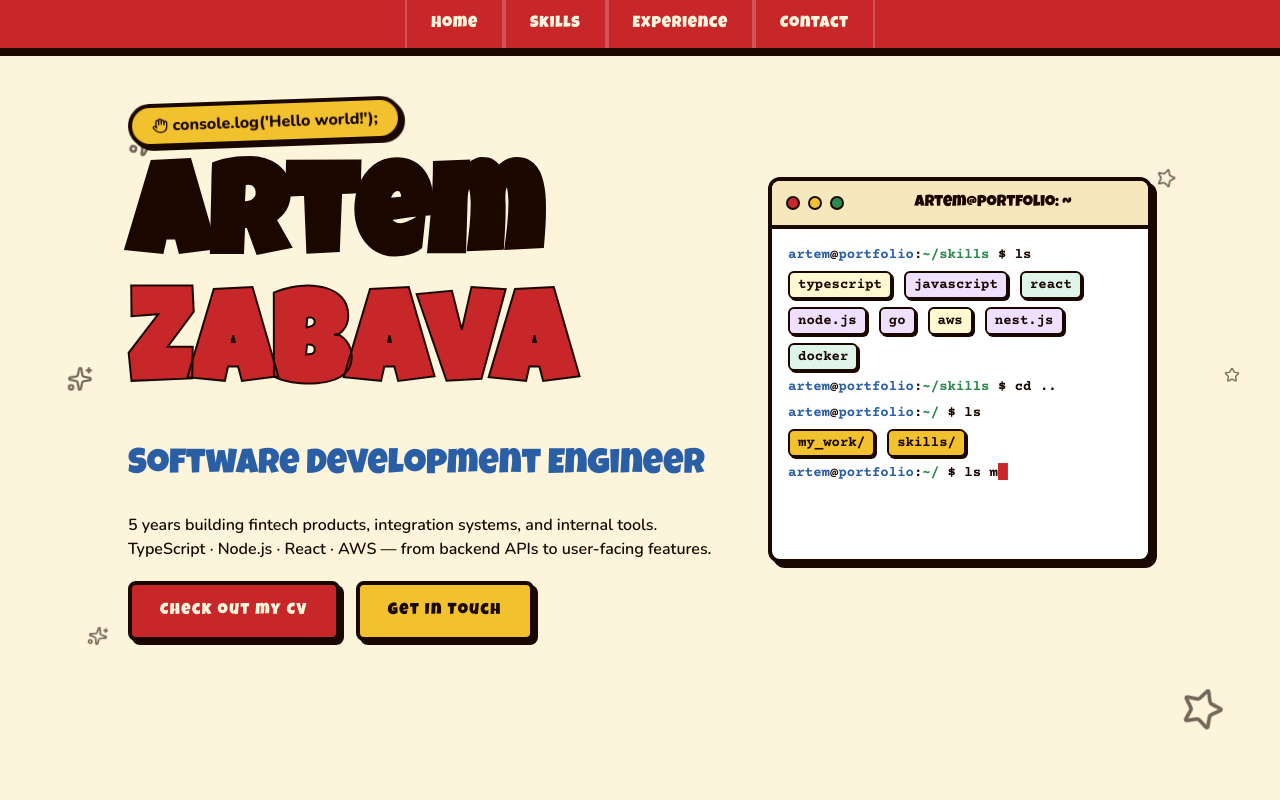
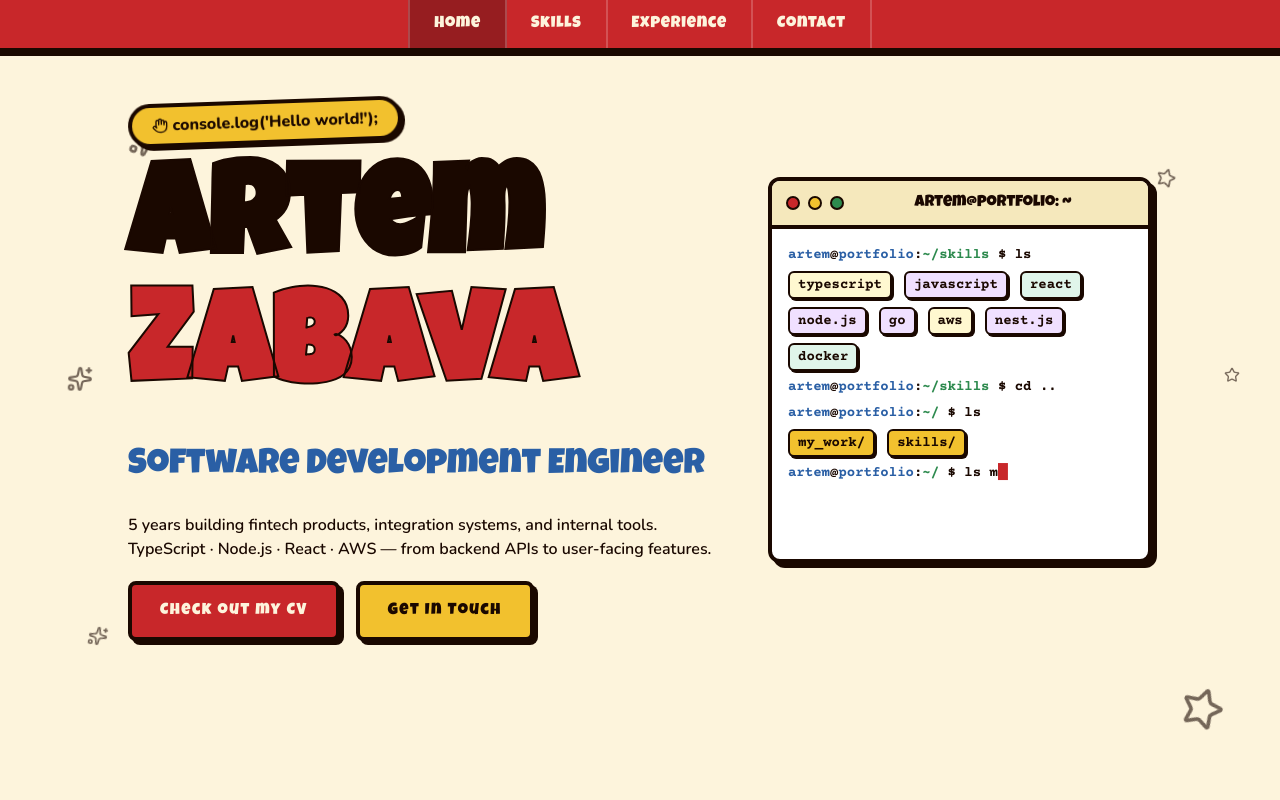
Before and after one commit to artem-zabava/portfolio, a Next.js app: page / in a window 1280 px wide. Shown: the top 800 px of the page. Built offline with nearby package versions, Linux system fonts and the light colour scheme.

Commit message:
feat: active section highlighting

```diff
--- a/app/page.tsx
+++ b/app/page.tsx
@@ -1,45 +1,15 @@
-import { SECTIONS } from "@/lib/consts";
 import { Skills } from "@/views/skills";
 import { Summary } from "@/views/summary";
 import { Experience } from "@/views/experience";
 import { Contact } from "@/views/contact";
 import { Icon } from "@/components/icon";
-
-const links = [
-  {
-    label: SECTIONS.home,
-    to: `/#${SECTIONS.home}`,
-  },
-  {
-    label: SECTIONS.skills,
-    to: `/#${SECTIONS.skills}`,
-  },
-  {
-    label: SECTIONS.experience,
-    to: `/#${SECTIONS.experience}`,
-  },
-  {
-    label: SECTIONS.contact,
-    to: `/#${SECTIONS.contact}`,
-  },
-];
+import { Nav } from "@/components/nav";
 
 export default function Home() {
   return (
     <main>
       <header className="fixed top-0 left-0 z-100 w-full bg-red flex justify-center border-ink border-b-4 shadow-ink shadow-[0_4px_0]">
-        <nav className="flex">
-          {links.map(({ label, to }) => (
-            <a
-              key={label}
-              href={to}
-            >
-              <button className="font-secondary inline-block text-cream cursor-pointer select-none px-6 py-3 border-[rgba(255,255,255,0.2)] first:border-l-2 border-r-2 text-base tracking-wider hover:text-yellow hover:bg-ink">
-                {label}
-              </button>
-            </a>
-          ))}
-        </nav>
+        <Nav />
       </header>
       <Summary />
       <Skills />
--- /dev/null
+++ b/components/nav.tsx
@@ -0,0 +1,54 @@
+"use client";
+
+import { useEffect, useState } from "react";
+import { SECTIONS } from "@/lib/consts";
+import { cn } from "@/lib/utils";
+
+const links = [
+  { label: SECTIONS.home, to: `/#${SECTIONS.home}` },
+  { label: SECTIONS.skills, to: `/#${SECTIONS.skills}` },
+  { label: SECTIONS.experience, to: `/#${SECTIONS.experience}` },
+  { label: SECTIONS.contact, to: `/#${SECTIONS.contact}` },
+];
+
+const ids = Object.values(SECTIONS);
+
+export const Nav = () => {
+  const [active, setActive] = useState<string>(SECTIONS.home);
+
+  useEffect(() => {
+    const sections = ids
+      .map((id) => document.getElementById(id))
+      .filter((el): el is HTMLElement => el !== null);
+
+    const observer = new IntersectionObserver(
+      (entries) => {
+        const visible = entries
+          .filter((e) => e.isIntersecting)
+          .sort((a, b) => b.intersectionRatio - a.intersectionRatio)[0];
+        if (visible) setActive(visible.target.id);
+      },
+      { rootMargin: "-40% 0px -40% 0px", threshold: [0, 0.25, 0.5, 0.75, 1] },
+    );
+
+    sections.forEach((s) => observer.observe(s));
+    return () => observer.disconnect();
+  }, []);
+
+  return (
+    <nav className="flex">
+      {links.map(({ label, to }) => (
+        <a
+          key={label}
+          href={to}
+          className={cn(
+            "font-secondary inline-block text-cream cursor-pointer select-none px-6 py-3 border-[rgba(255,255,255,0.2)] first:border-l-2 border-r-2 text-base tracking-wider hover:text-yellow hover:bg-ink",
+            active === label && "bg-[rgba(0,0,0,0.25)]",
+          )}
+        >
+          {label}
+        </a>
+      ))}
+    </nav>
+  );
+};
```
